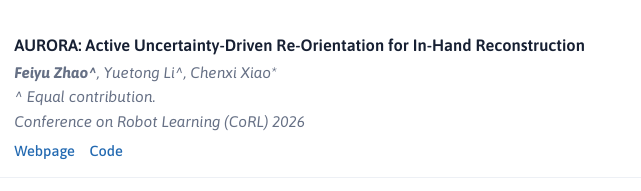
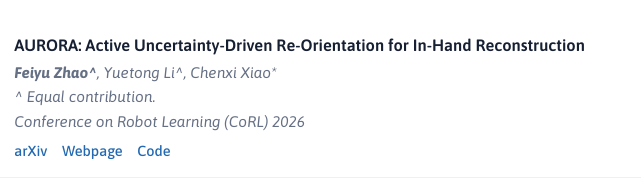
Before and after one commit to FerryRain/FerryRain.github.io, a plain HTML site: page index.html in a window 1280 px wide. Shown: the part 526-717 px from the top of the page, 370-1011 px from the left. Drawn offline with nearby package versions, Linux system fonts and the light colour scheme.

Commit message:
Add AURORA arXiv link

```diff
--- a/index.html
+++ b/index.html
@@ -75,6 +75,7 @@
               <i><b>Feiyu Zhao^</b>, Yuetong Li^, Chenxi Xiao*</i><br>
               <i><sup>^</sup> Equal contribution.</i><br>
               <i>Conference on Robot Learning (CoRL) 2026</i><br>
+              <a href="https://arxiv.org/abs/2609.08493" target="_blank">arXiv</a>
               <a href="https://aurorahand.github.io/" target="_blank">Webpage</a>
               <a href="https://github.com/FerryRain/Inhand_Activate" target="_blank">Code</a>
             </p>
```
